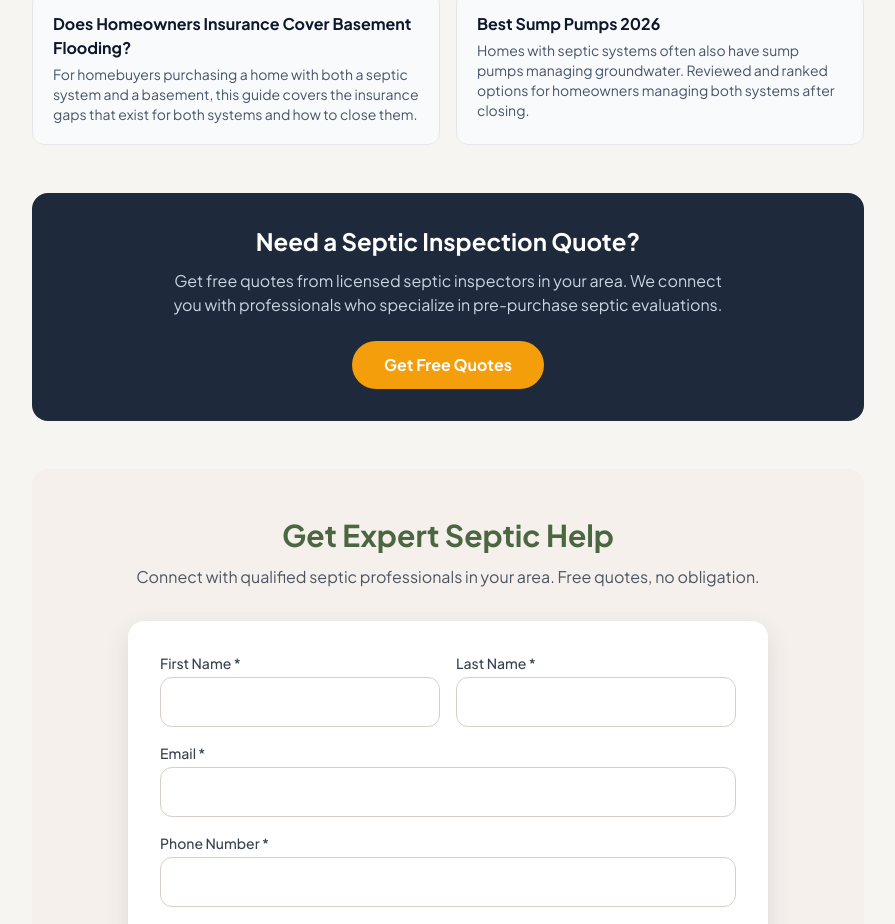
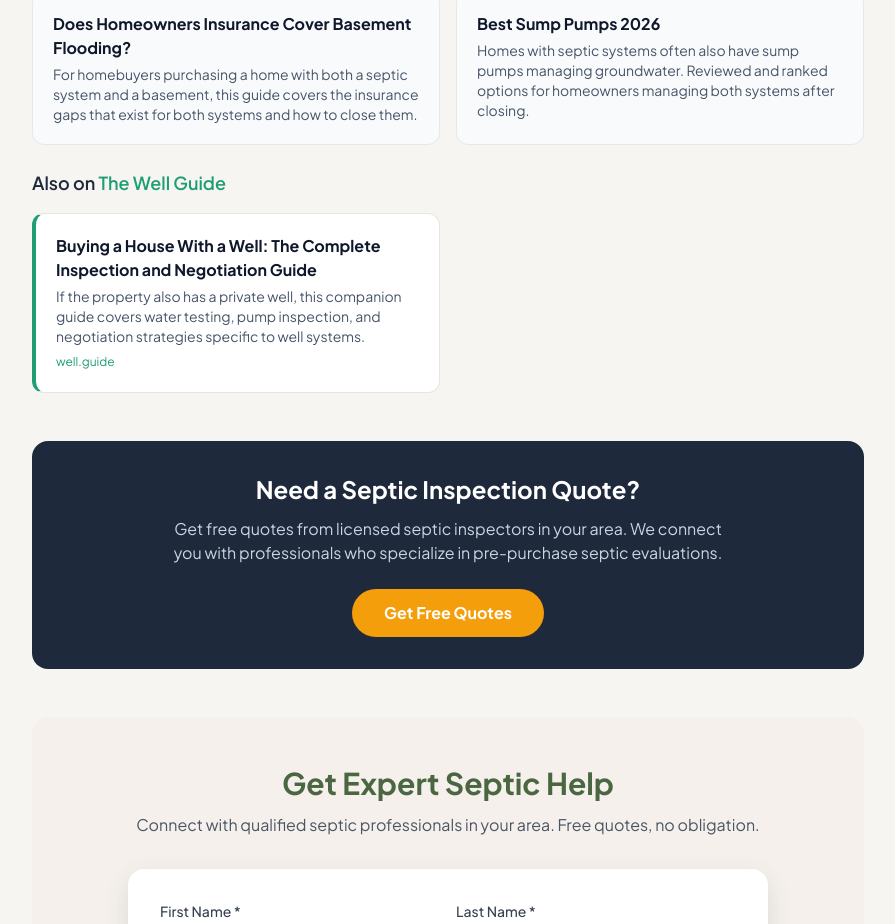
Before and after one commit to thebasementguide2026/theseptic.guide-, a Next.js app: page /guides/buying-home-with-septic in a window 1280 px wide. Shown: the part 10033-10957 px from the top of the page, without its empty margins (192-1087 px from the left). Built offline with nearby package versions, Linux system fonts and the light colour scheme.

Commit message:
Add well.guide cross-link to buying-home-with-septic

```diff
--- a/app/guides/buying-home-with-septic/page.tsx
+++ b/app/guides/buying-home-with-septic/page.tsx
@@ -529,6 +529,15 @@ export default function BuyingHomeWithSepticPage() {
               <p className="text-slate-600 text-sm mt-1">Homes with septic systems often also have sump pumps managing groundwater. Reviewed and ranked options for homeowners managing both systems after closing.</p>
             </a>
           </div>
+
+          <h3 className="text-lg font-semibold text-slate-800 mt-6 mb-4">Also on <span style={{ color: '#1D9E75' }}>The Well Guide</span></h3>
+          <div className="grid md:grid-cols-2 gap-4">
+            <a href="https://well.guide/guides/buying-house-with-well" target="_blank" rel="noopener noreferrer" className="block bg-white rounded-lg p-5 border-l-4 hover:shadow-md transition-shadow" style={{ borderLeftColor: '#1D9E75', borderTop: '1px solid #E8E4DE', borderRight: '1px solid #E8E4DE', borderBottom: '1px solid #E8E4DE' }}>
+              <h4 className="font-bold text-slate-900">Buying a House With a Well: The Complete Inspection and Negotiation Guide</h4>
+              <p className="text-slate-600 text-sm mt-1">If the property also has a private well, this companion guide covers water testing, pump inspection, and negotiation strategies specific to well systems.</p>
+              <span className="text-xs mt-2 inline-block" style={{ color: '#1D9E75' }}>well.guide</span>
+            </a>
+          </div>
         </section>
 
                 {/* CTA */}
```
